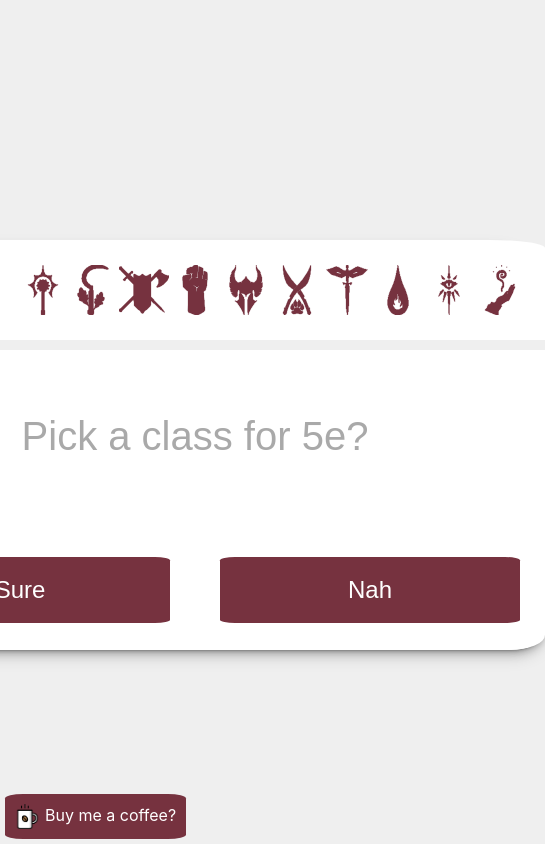
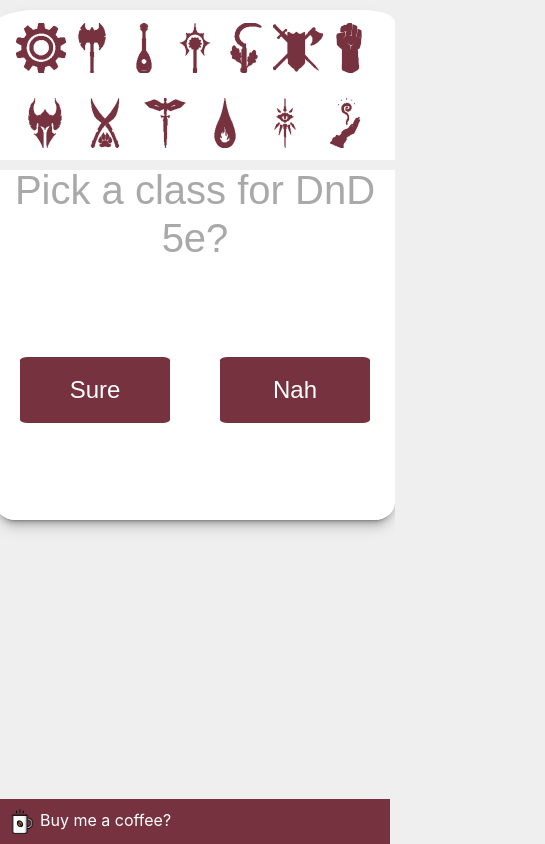
Before and after one commit to BetaMS/pickmeaclass, a React (Create React App) app: page / in a window 390 px wide. Shown: the whole page, 545 px wide, since content can reach past the window. Built offline with nearby package versions, Linux system fonts and the light colour scheme.

Commit message:
Finished the mobile side of the css.

```diff
--- a/src/5e.json
+++ b/src/5e.json
@@ -1,7 +1,7 @@
 [
     [
         0,
-        "Pick a class for 5e?",
+        "Pick a class for DnD 5e?",
         "Sure",
         "Nah",
         14,
@@ -115,7 +115,7 @@
         0,
         "Want some cool magic?",
         "Fuck yeah!",
-        "I'm alright.",
+        "No thanks.",
         25,
         15
     ],
@@ -145,7 +145,7 @@
     ],
     [
         0,
-        "How about just a hunter?",
+        "You could just be a hunter?",
         "Sure",
         "Nah",
         9,
--- a/src/App.css
+++ b/src/App.css
@@ -36,7 +36,6 @@
     }
 
       main{
-
         border-radius: 8% 8% 5% 5%;
         box-shadow: 0 1px 1px rgba(0,0,0,0.11),
               0 2px 2px rgba(0,0,0,0.11),
@@ -136,8 +135,8 @@
             color: #7a7a7a;
             font-family: 'josefin_sansthin_italic', Arial, sans-serif;
             text-align: center;
-            text-overflow: clip;
             width: 640px;
+            word-wrap: break-word;
           }
 
 
@@ -193,3 +192,55 @@
   height: 25px;
   margin: 5px;
 }
+
+@media (max-width: 500px) {
+
+  body{
+    padding-top: 0;
+    padding-bottom: 0;
+  }
+
+  .title{
+    height: 20%;
+  }
+
+  h2{
+    margin-top: 25px;
+    text-align: center;
+  }
+
+  p{
+    width: 350px;
+  }
+
+  header{
+    margin-top: 0;
+    line-break: break-all;
+    flex-wrap: wrap;
+    width: 400px;
+    height: 150px;
+  }
+  section{
+    width: 400px;
+    height: 350px;
+  }
+
+  .coffeeMaker{
+    position: absolute;
+    bottom: 0;
+    left: 0;
+    right: 0;
+    border-radius: 0;
+  }
+
+  .paragraph{
+    text-overflow: wrap;
+    height: 80%;
+    padding-bottom: 0px;
+  }
+
+  .buttonGroup{
+    margin-top: 80px;
+  }
+
+}
--- a/src/App.js
+++ b/src/App.js
@@ -1,8 +1,4 @@
 import React, {Component} from 'react';
-import Button from 'react-bootstrap/Button';
-import Col from 'react-bootstrap/Col';
-import Row from 'react-bootstrap/Row';
-import Container from 'react-bootstrap/Container';
 import 'bootstrap/dist/css/bootstrap.min.css';
 import './App.css';
 import theData from './5e.json';
@@ -46,7 +42,7 @@
     super()
     this.state = {
       isFinished: false,
-      question: "Pick a class for 5e?",
+      question: "Pick a class for DnD 5e?",
       one: "Sure",
       two: "Nah",
       oneValue: 14,
@@ -107,24 +103,24 @@
     let isFinished = this.state.isFinished;
 
     //This covers the logic for making sure the icons are on for the first two questions
-    let Base = nextValue == 14 || nextValue == 25;
-    let noMagic = nextValue == 16;
+    let Base = nextValue === 14 || nextValue === 25;
+    let noMagic = nextValue === 16;
 
     //These are the logic to make sure that the individual icons stay on when they neeed to be on.
-    let paladinRange = nextValue > 13 && nextValue <= 18 || nextValue == 25;
-    let rangerRange = nextValue > 13 && nextValue <= 18 || nextValue == 25;
-    let monkRange = nextValue > 18 && nextValue <= 20 || nextValue == 25;
+    let paladinRange = (nextValue > 13 && nextValue <= 18) || nextValue === 25;
+    let rangerRange = (nextValue > 13 && nextValue <= 18) || nextValue === 25;
+    let monkRange = (nextValue > 18 && nextValue <= 20) || nextValue === 25;
     let barbarianRange = nextValue > 18 && nextValue <= 21;
     let rogueRange = nextValue > 18 && nextValue <= 22;
     let fighterRange = nextValue > 18 && nextValue <= 25;
 
     //These are the logic for checking if an individual class is next.
-    let barbarianNext = nextValue == 2;
-    let fighterNext = nextValue == 6;
-    let monkNext = nextValue == 7;
-    let paladinNext = nextValue == 8;
-    let rangerNext = nextValue == 9;
-    let rogueNext = nextValue == 10;
+    let barbarianNext = nextValue === 2;
+    let fighterNext = nextValue === 6;
+    let monkNext = nextValue === 7;
+    let paladinNext = nextValue === 8;
+    let rangerNext = nextValue === 9;
+    let rogueNext = nextValue === 10;
 
     //These are the logic for making sure icons stay on for classes that come after others. This isn't needed for classes that come last.
     let paladinOn = (paladinNext && !isFinished);
@@ -147,9 +143,6 @@
     let sorcererValid = Base;
     let warlockValid = Base;
     let wizardValid = Base;
-
-
-
 
     //Checks the isFinished boolean, which is set depending on data passed from the json
     return(
```
Also changed, not shown: src/AppMobile.css (added), 1 other file (tests, documents, lock files or other folders).
